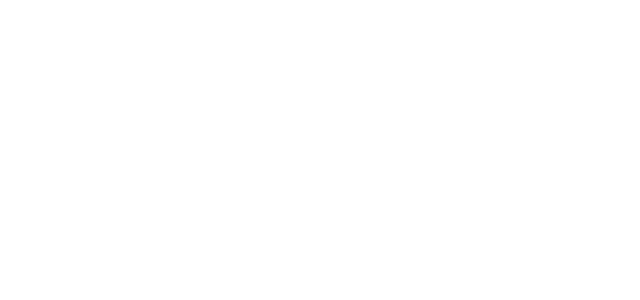
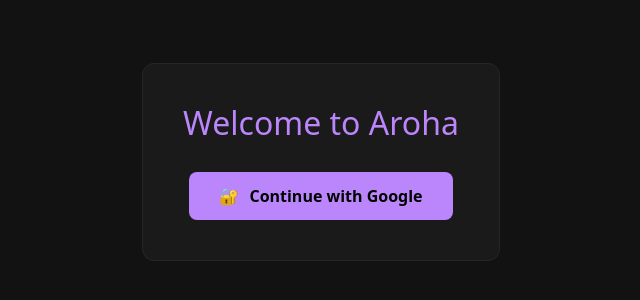
Before and after one commit to rohit-mukhi/Project-Advaita, a React (Vite) app: page /auth in a window 1280 px wide. Before the commit this address had no page. Shown: the part 238-538 px from the top of the page, without its empty margins (319-959 px from the left). Built offline with nearby package versions, Linux system fonts and the light colour scheme.

Commit message:
Added google auth

```diff
--- a/package.json
+++ b/package.json
@@ -10,6 +10,7 @@
     "preview": "vite preview"
   },
   "dependencies": {
+    "@supabase/supabase-js": "^2.98.0",
     "aos": "^2.3.4",
     "bootstrap": "^5.3.8",
     "hamburger-react": "^2.5.2",
--- a/src/App.tsx
+++ b/src/App.tsx
@@ -5,17 +5,20 @@
 import Map from './Map'
 import CreatePost from './CreatePost'
 import Explore from './Explore'
+import Auth from './Auth'
+import { ProtectedRoute } from './ProtectedRoute'
 
 function App() {
   return (
     <BrowserRouter>
       <Routes>
         <Route path="/" element={<LoadingScreen />} />
-        <Route path="/home" element={<Home />} />
-        <Route path="/explore" element={<Explore />} />
-        <Route path="/location/:location" element={<Location />} />
-        <Route path="/map/:location" element={<Map />} />
-        <Route path="/create" element={<CreatePost />} />
+        <Route path="/auth" element={<Auth />} />
+        <Route path="/home" element={<ProtectedRoute><Home /></ProtectedRoute>} />
+        <Route path="/explore" element={<ProtectedRoute><Explore /></ProtectedRoute>} />
+        <Route path="/location/:location" element={<ProtectedRoute><Location /></ProtectedRoute>} />
+        <Route path="/map/:location" element={<ProtectedRoute><Map /></ProtectedRoute>} />
+        <Route path="/create" element={<ProtectedRoute><CreatePost /></ProtectedRoute>} />
       </Routes>
     </BrowserRouter>
   )
--- /dev/null
+++ b/src/Auth.tsx
@@ -0,0 +1,66 @@
+import { useNavigate } from 'react-router-dom'
+import { supabase } from './lib/supabase'
+import { useEffect } from 'react'
+
+function Auth() {
+  const navigate = useNavigate()
+
+  useEffect(() => {
+    supabase.auth.onAuthStateChange((event, session) => {
+      if (session) {
+        navigate('/home')
+      }
+    })
+  }, [navigate])
+
+  const handleGoogleLogin = async () => {
+    await supabase.auth.signInWithOAuth({
+      provider: 'google',
+      options: {
+        redirectTo: 'http://localhost:5173/home'
+      }
+    })
+  }
+
+  return (
+    <div style={{
+      display: 'flex',
+      justifyContent: 'center',
+      alignItems: 'center',
+      minHeight: '100vh',
+      background: '#121212'
+    }}>
+      <div style={{
+        textAlign: 'center',
+        padding: '40px',
+        background: '#1a1a1a',
+        borderRadius: '12px',
+        border: '1px solid #262626'
+      }}>
+        <h2 style={{ color: '#BB86FC', marginBottom: '30px' }}>Welcome to Aroha</h2>
+        <button
+          onClick={handleGoogleLogin}
+          style={{
+            padding: '12px 30px',
+            background: '#BB86FC',
+            color: '#000',
+            border: 'none',
+            borderRadius: '8px',
+            fontSize: '16px',
+            fontWeight: '600',
+            cursor: 'pointer',
+            display: 'flex',
+            alignItems: 'center',
+            gap: '10px',
+            margin: '0 auto'
+          }}
+        >
+          <span>🔐</span>
+          Continue with Google
+        </button>
+      </div>
+    </div>
+  )
+}
+
+export default Auth
--- a/src/Home.tsx
+++ b/src/Home.tsx
@@ -4,6 +4,7 @@
 import 'aos/dist/aos.css'
 import * as AOS from 'aos'
 import { Squeeze as Hamburger } from 'hamburger-react'
+import { supabase } from './lib/supabase'
 
 function Home() {
   const navigate = useNavigate()
@@ -57,7 +58,10 @@
           <div className="menu-item" style={{ padding: '15px 20px', color: '#fff' }}>Profile</div>
           <div className="menu-item" style={{ padding: '15px 20px', color: '#fff' }}>Settings</div>
           <div className="menu-item" style={{ padding: '15px 20px', color: '#fff' }}>Saved Posts</div>
-          <div className="menu-item" style={{ padding: '15px 20px', color: '#fff' }}>Logout</div>
+          <div className="menu-item" style={{ padding: '15px 20px', color: '#fff', cursor: 'pointer' }} onClick={async () => {
+            await supabase.auth.signOut()
+            navigate('/auth')
+          }}>Logout</div>
         </div>
       )}
 
--- a/src/Landing.tsx
+++ b/src/Landing.tsx
@@ -129,7 +129,7 @@
       </main>
 
       <div className="button-container">
-        <button className="get-started-btn" onClick={() => navigate('/home')}>Get Started</button>
+        <button className="get-started-btn" onClick={() => navigate('/auth')}>Get Started</button>
       </div>
 
       <footer className="app-footer">
--- /dev/null
+++ b/src/ProtectedRoute.tsx
@@ -0,0 +1,27 @@
+import { useEffect, useState } from 'react'
+import { Navigate } from 'react-router-dom'
+import { supabase } from './lib/supabase'
+
+export function ProtectedRoute({ children }: { children: React.ReactNode }) {
+  const [loading, setLoading] = useState(true)
+  const [authenticated, setAuthenticated] = useState(false)
+
+  useEffect(() => {
+    supabase.auth.getSession().then(({ data: { session } }) => {
+      setAuthenticated(!!session)
+      setLoading(false)
+    })
+
+    const { data: { subscription } } = supabase.auth.onAuthStateChange((_event, session) => {
+      setAuthenticated(!!session)
+    })
+
+    return () => subscription.unsubscribe()
+  }, [])
+
+  if (loading) {
+    return <div style={{ display: 'flex', justifyContent: 'center', alignItems: 'center', minHeight: '100vh', background: '#121212' }}>Loading...</div>
+  }
+
+  return authenticated ? <>{children}</> : <Navigate to="/auth" />
+}
--- /dev/null
+++ b/src/lib/supabase.ts
@@ -0,0 +1,6 @@
+import { createClient } from '@supabase/supabase-js'
+
+const supabaseUrl = import.meta.env.VITE_SUPABASE_URL
+const supabaseAnonKey = import.meta.env.VITE_SUPABASE_ANON_KEY
+
+export const supabase = createClient(supabaseUrl, supabaseAnonKey)
```
Also changed, not shown: 2 other files (tests, documents, lock files or other folders).
